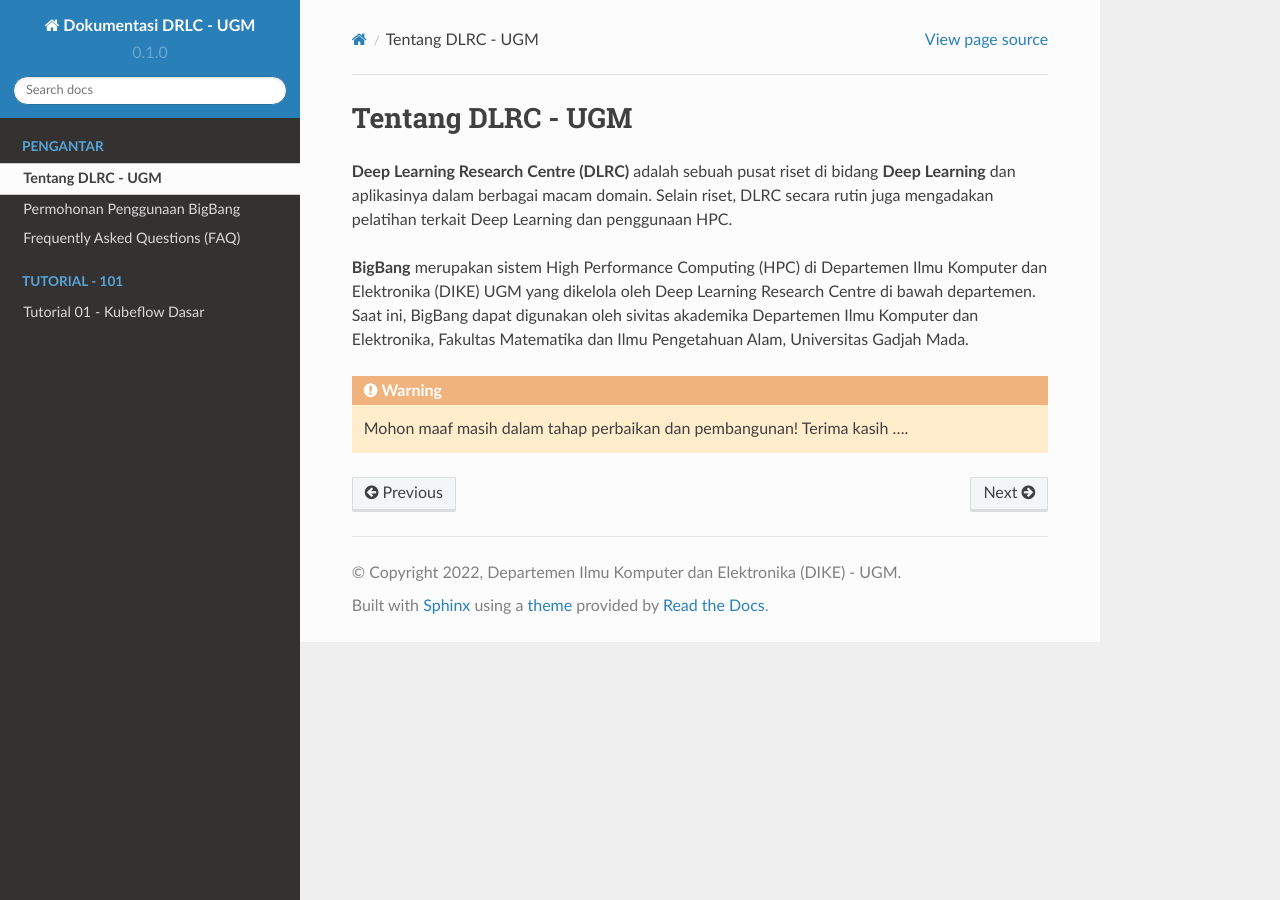
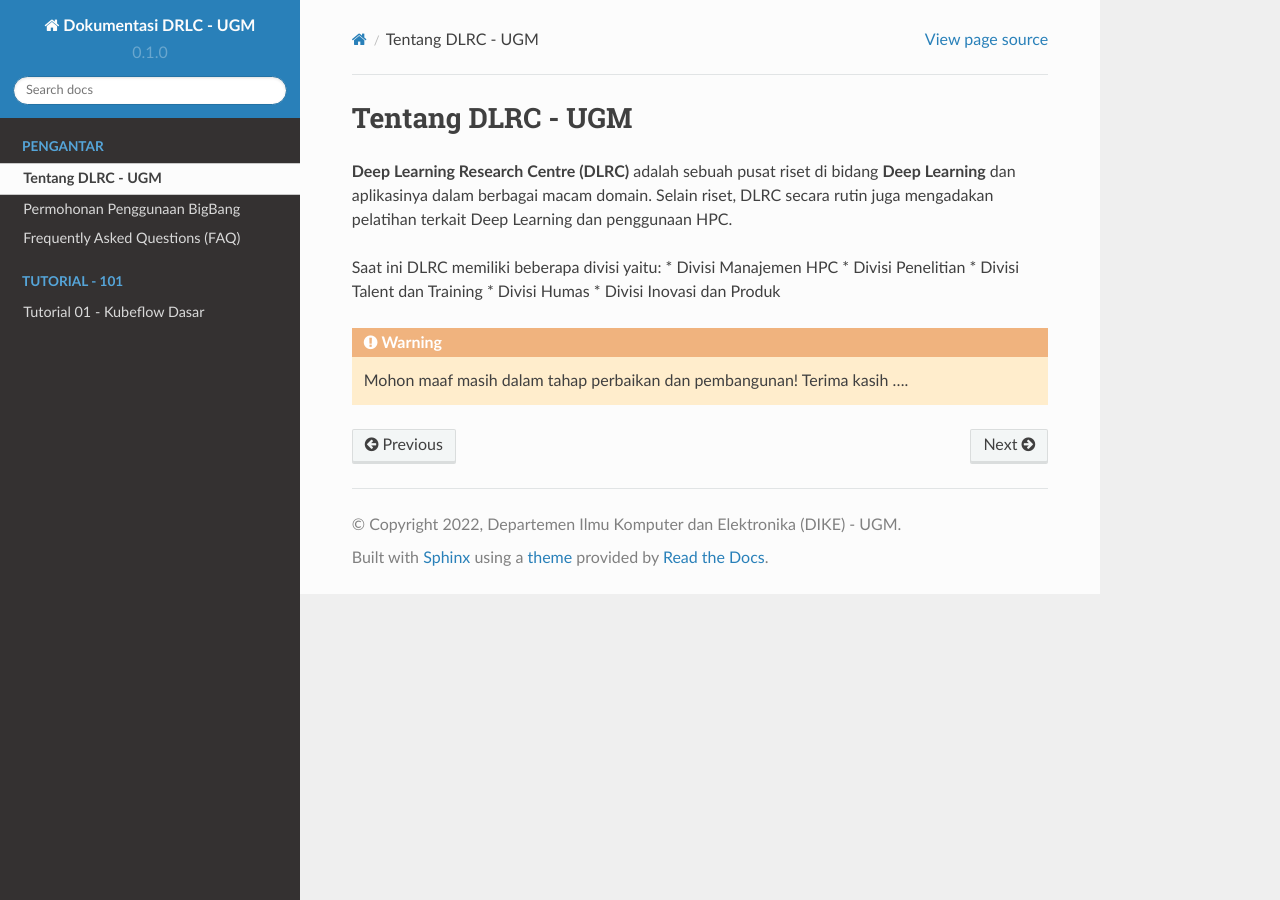
Before and after one commit to alldino/tutorial-hpc-dike-ugm, a Sphinx documentation site: the page built from docs/source/pengantar/tentang.rst, in a window 1280 px wide. Built offline with Sphinx 7.4.7 and the Read the Docs theme 2.0.0, drawn with Linux system fonts in a browser that asks for light colours; pages that are not in the unit, such as notebooks, are missing from menus.

Commit message:
Update tentang.rst

```diff
--- a/docs/source/pengantar/tentang.rst
+++ b/docs/source/pengantar/tentang.rst
@@ -3,7 +3,13 @@ Tentang DLRC - UGM
 
 **Deep Learning Research Centre (DLRC)** adalah sebuah pusat riset di bidang **Deep Learning** dan aplikasinya dalam berbagai macam domain. Selain riset, DLRC secara rutin juga mengadakan pelatihan terkait Deep Learning dan penggunaan HPC.
 
-**BigBang** merupakan sistem High Performance Computing (HPC) di Departemen Ilmu Komputer dan Elektronika (DIKE) UGM yang dikelola oleh Deep Learning Research Centre di bawah departemen. Saat ini, BigBang dapat digunakan oleh sivitas akademika Departemen Ilmu Komputer dan Elektronika, Fakultas Matematika dan Ilmu Pengetahuan Alam, Universitas Gadjah Mada.
+Saat ini DLRC memiliki beberapa divisi yaitu:
+* Divisi Manajemen HPC
+* Divisi Penelitian
+* Divisi Talent dan Training
+* Divisi Humas
+* Divisi Inovasi dan Produk
+
 
 .. warning::
 
```
